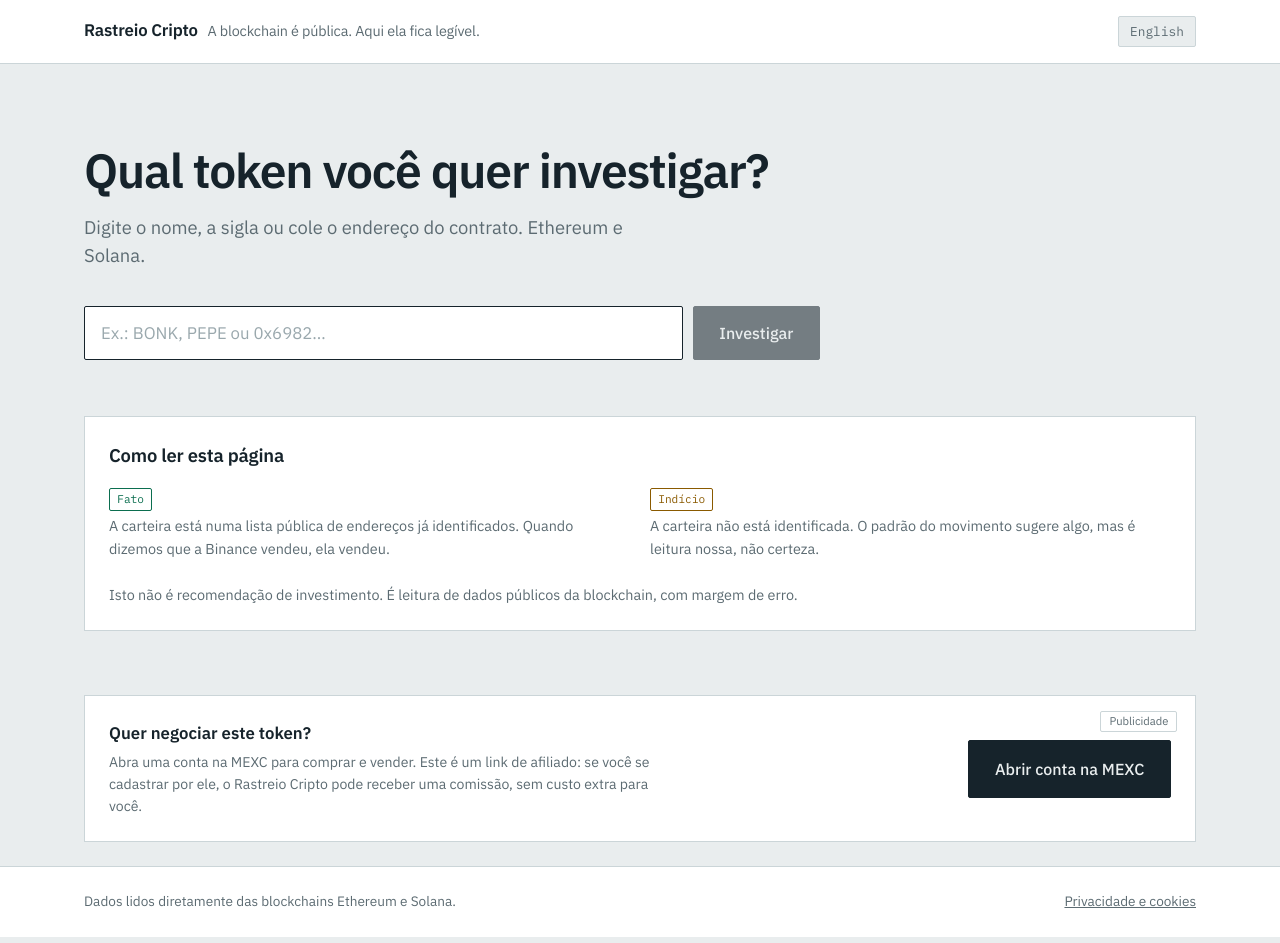
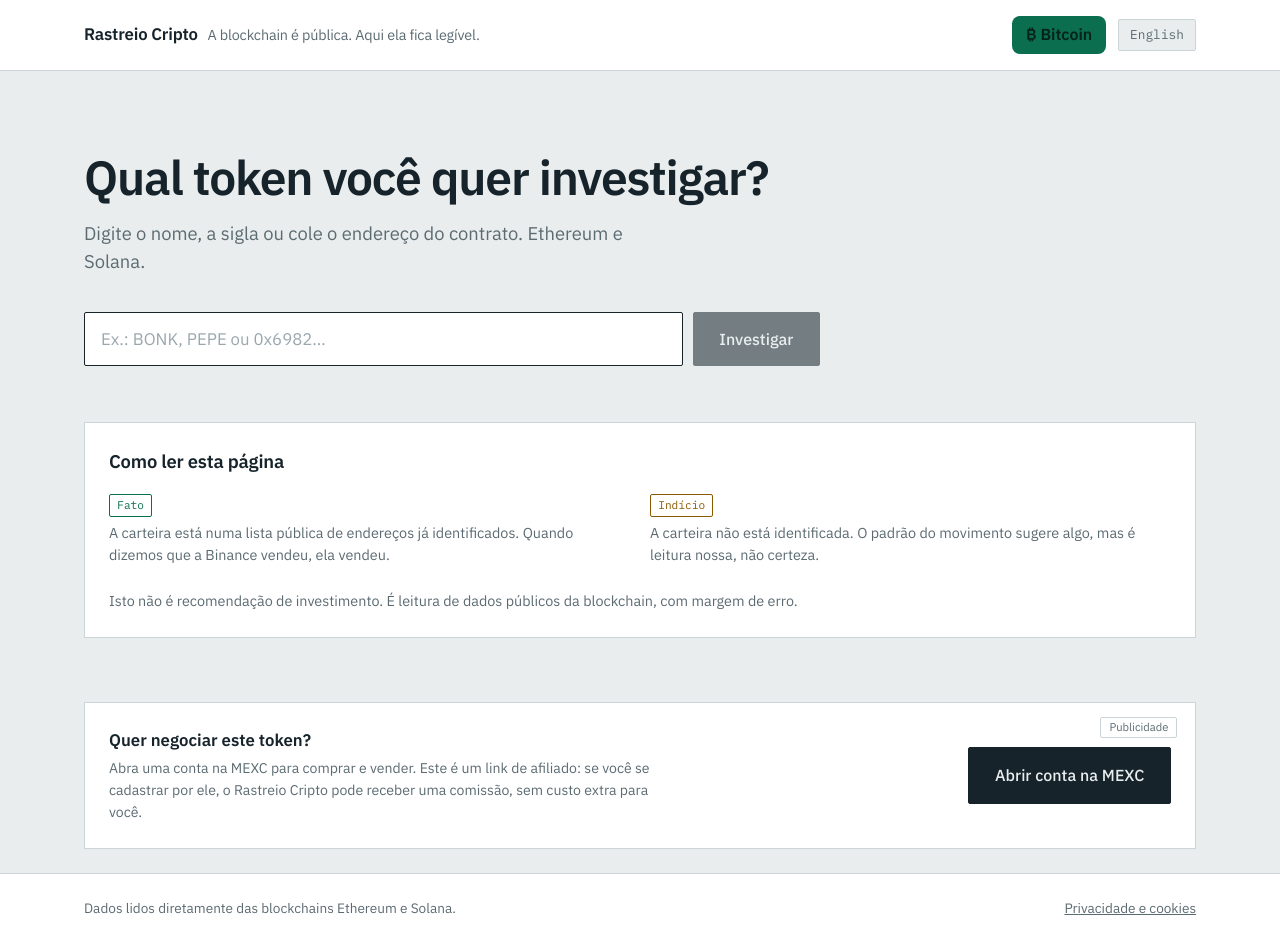
Before and after one commit to mundodasopcoes06-prog/rastreiocrypto, a Next.js app in the folder rastreio-cripto/rastreio-cripto/: page / in a window 1280 px wide. Built offline with nearby package versions, Linux system fonts and the light colour scheme.

Commit message:
Add files via upload

```diff
--- a/rastreio-cripto/rastreio-cripto/app/page.js
+++ b/rastreio-cripto/rastreio-cripto/app/page.js
@@ -44,7 +44,12 @@ export default function RaizDoSite() {
             {txt.siteNome}
             <span>{txt.siteResumo}</span>
           </Link>
-          <Link href="/en" className="idioma">{txt.trocarIdioma}</Link>
+          <div style={{ display: 'flex', alignItems: 'center', gap: '0.75rem' }}>
+            <Link href="/pt/bitcoin" style={{ background: 'var(--entrada, #5fd0a8)', color: '#06231a', padding: '0.4rem 0.85rem', borderRadius: '8px', fontWeight: 600, textDecoration: 'none', whiteSpace: 'nowrap' }}>
+              ₿ {txt.navBitcoin}
+            </Link>
+            <Link href="/en" className="idioma">{txt.trocarIdioma}</Link>
+          </div>
         </div>
       </header>
 
```
